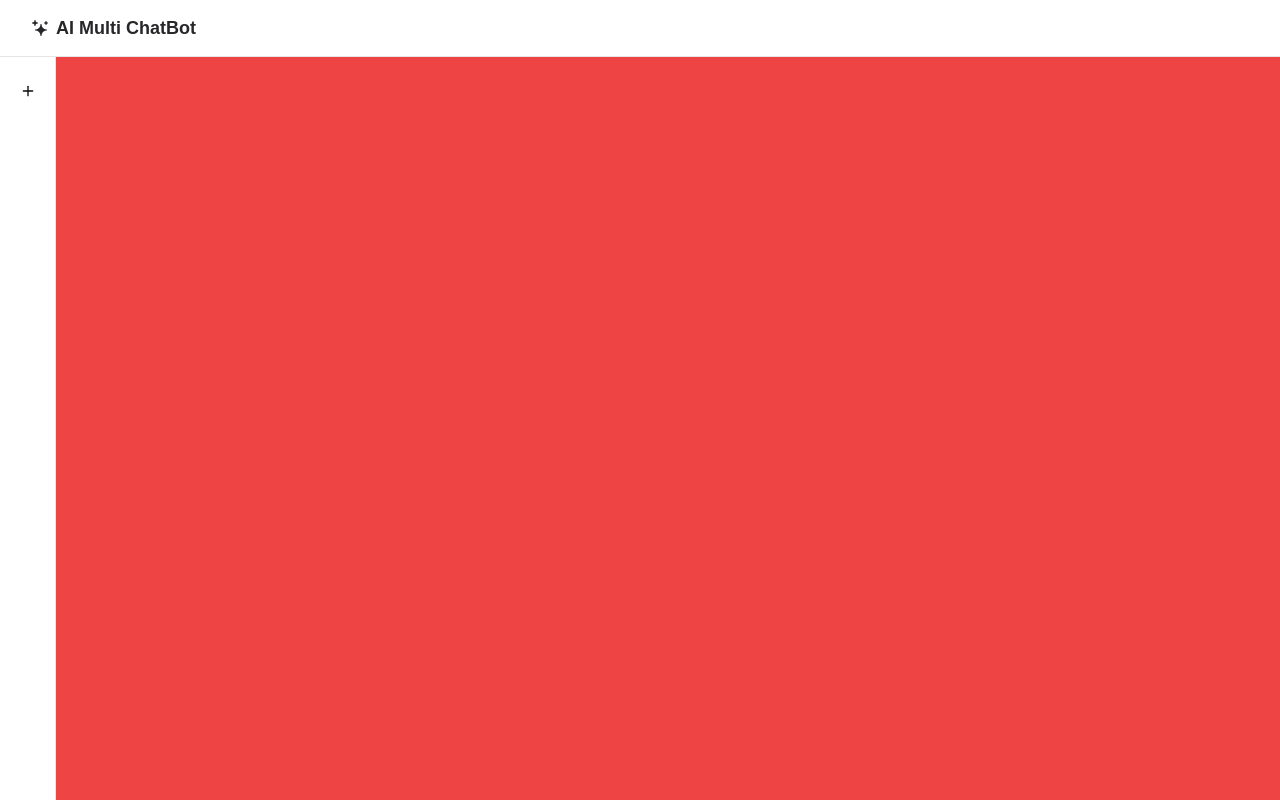
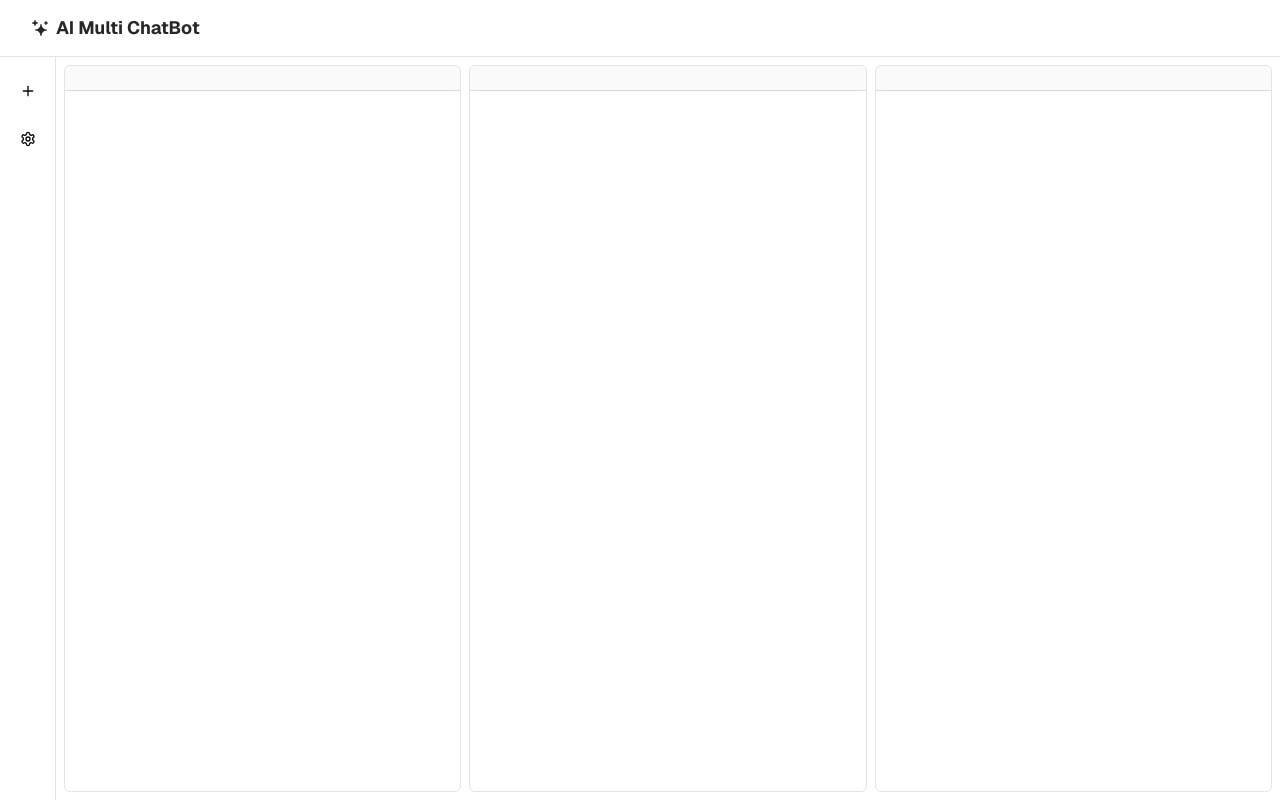
Before and after one commit to ankushagarwal/ai-multi-chat, a Next.js app: page /v2 in a window 1280 px wide. Built offline with nearby package versions, Linux system fonts and the light colour scheme.

Commit message:
Theming, chat components

```diff
--- a/app/globals.css
+++ b/app/globals.css
@@ -2,63 +2,97 @@
 @tailwind components;
 @tailwind utilities;
 
-body {
-  font-family: Arial, Helvetica, sans-serif;
+:root {
+    --foreground-rgb: 0, 0, 0;
+    --background-start-rgb: 214, 219, 220;
+    --background-end-rgb: 255, 255, 255;
+}
+
+@media (prefers-color-scheme: dark) {
+    :root {
+        --foreground-rgb: 255, 255, 255;
+        --background-start-rgb: 0, 0, 0;
+        --background-end-rgb: 0, 0, 0;
+    }
+}
+
+@layer utilities {
+    .text-balance {
+        text-wrap: balance;
+    }
 }
 
 @layer base {
     :root {
         --background: 0 0% 100%;
-    --foreground: 0 0% 3.9%;
+        --background-100: 0 0% 100%;
+        --background-200: 0 0% 98%;
+        --foreground: 240 10% 3.9%;
         --card: 0 0% 100%;
-    --card-foreground: 0 0% 3.9%;
+        --card-foreground: 240 10% 3.9%;
         --popover: 0 0% 100%;
-    --popover-foreground: 0 0% 3.9%;
-    --primary: 0 0% 9%;
+        --popover-foreground: 240 10% 3.9%;
+        --primary: 240 5.9% 10%;
         --primary-foreground: 0 0% 98%;
-    --secondary: 0 0% 96.1%;
-    --secondary-foreground: 0 0% 9%;
-    --muted: 0 0% 96.1%;
-    --muted-foreground: 0 0% 45.1%;
-    --accent: 0 0% 96.1%;
-    --accent-foreground: 0 0% 9%;
+        --secondary: 240 4.8% 95.9%;
+        --secondary-foreground: 240 5.9% 10%;
+        --muted: 240 4.8% 95.9%;
+        --muted-foreground: 240 3.8% 46.1%;
+        --accent: 240 4.8% 95.9%;
+        --accent-foreground: 240 5.9% 10%;
         --destructive: 0 84.2% 60.2%;
         --destructive-foreground: 0 0% 98%;
-    --border: 0 0% 89.8%;
-    --input: 0 0% 89.8%;
-    --ring: 0 0% 3.9%;
+        --border: 240 5.9% 90%;
+        --input: 240 5.9% 90%;
+        --ring: 240 10% 3.9%;
         --chart-1: 12 76% 61%;
         --chart-2: 173 58% 39%;
         --chart-3: 197 37% 24%;
         --chart-4: 43 74% 66%;
         --chart-5: 27 87% 67%;
         --radius: 0.5rem;
+        --sidebar-background: 0 0% 98%;
+        --sidebar-foreground: 240 5.3% 26.1%;
+        --sidebar-primary: 240 5.9% 10%;
+        --sidebar-primary-foreground: 0 0% 98%;
+        --sidebar-accent: 240 4.8% 95.9%;
+        --sidebar-accent-foreground: 240 5.9% 10%;
+        --sidebar-border: 220 13% 91%;
+        --sidebar-ring: 217.2 91.2% 59.8%;
     }
     .dark {
-    --background: 0 0% 3.9%;
+        --background: 240 10% 3.9%;
         --foreground: 0 0% 98%;
-    --card: 0 0% 3.9%;
+        --card: 240 10% 3.9%;
         --card-foreground: 0 0% 98%;
-    --popover: 0 0% 3.9%;
+        --popover: 240 10% 3.9%;
         --popover-foreground: 0 0% 98%;
         --primary: 0 0% 98%;
-    --primary-foreground: 0 0% 9%;
-    --secondary: 0 0% 14.9%;
+        --primary-foreground: 240 5.9% 10%;
+        --secondary: 240 3.7% 15.9%;
         --secondary-foreground: 0 0% 98%;
-    --muted: 0 0% 14.9%;
-    --muted-foreground: 0 0% 63.9%;
-    --accent: 0 0% 14.9%;
+        --muted: 240 3.7% 15.9%;
+        --muted-foreground: 240 5% 64.9%;
+        --accent: 240 3.7% 15.9%;
         --accent-foreground: 0 0% 98%;
         --destructive: 0 62.8% 30.6%;
         --destructive-foreground: 0 0% 98%;
-    --border: 0 0% 14.9%;
-    --input: 0 0% 14.9%;
-    --ring: 0 0% 83.1%;
+        --border: 240 3.7% 15.9%;
+        --input: 240 3.7% 15.9%;
+        --ring: 240 4.9% 83.9%;
         --chart-1: 220 70% 50%;
         --chart-2: 160 60% 45%;
         --chart-3: 30 80% 55%;
         --chart-4: 280 65% 60%;
         --chart-5: 340 75% 55%;
+        --sidebar-background: 240 5.9% 10%;
+        --sidebar-foreground: 240 4.8% 95.9%;
+        --sidebar-primary: 224.3 76.3% 48%;
+        --sidebar-primary-foreground: 0 0% 100%;
+        --sidebar-accent: 240 3.7% 15.9%;
+        --sidebar-accent-foreground: 240 4.8% 95.9%;
+        --sidebar-border: 240 3.7% 15.9%;
+        --sidebar-ring: 217.2 91.2% 59.8%;
     }
 }
 
@@ -66,32 +100,81 @@ body {
     * {
         @apply border-border;
     }
+
     body {
         @apply bg-background text-foreground;
     }
+
+    @font-face {
+        font-family: "geist";
+        font-style: normal;
+        font-weight: 100 900;
+        src: url(/fonts/geist.woff2) format("woff2");
     }
 
-.chat-container .user-message {
-  background-color: rgb(73,135,252);
-  color: white;
-  margin-bottom: 10px;
-  border-radius: 10px;
-  padding: 10px;
+    @font-face {
+        font-family: "geist-mono";
+        font-style: normal;
+        font-weight: 100 900;
+        src: url(/fonts/geist-mono.woff2) format("woff2");
+    }
 }
 
-
-.chat-container .ai-message {
-  background-color: rgba(232, 232, 232, 1);
-  color: black;
-  padding: 10px;
-  border-radius: 10px;
-  margin-bottom: 10px;
+.skeleton {
+    * {
+        pointer-events: none !important;
     }
 
-.chat-container pre {
-  background-color: white;
-  padding: 10px;
-  border-radius: 10px;
-  margin-bottom: 10px;
-  overflow-x: auto;
+    *[class^="text-"] {
+        color: transparent;
+        @apply rounded-md bg-foreground/20 select-none animate-pulse;
     }
+
+    .skeleton-bg {
+        @apply bg-foreground/10;
+    }
+
+    .skeleton-div {
+        @apply bg-foreground/20 animate-pulse;
+    }
+}
+
+.ProseMirror {
+    outline: none;
+}
+
+.cm-editor,
+.cm-gutters {
+    @apply bg-background dark:bg-zinc-800 outline-none selection:bg-zinc-900 !important;
+}
+
+.ͼo.cm-focused > .cm-scroller > .cm-selectionLayer .cm-selectionBackground,
+.ͼo.cm-selectionBackground,
+.ͼo.cm-content::selection {
+    @apply bg-zinc-200 dark:bg-zinc-900 !important;
+}
+
+.cm-activeLine,
+.cm-activeLineGutter {
+    @apply bg-transparent !important;
+}
+
+.cm-activeLine {
+    @apply rounded-r-sm !important;
+}
+
+.cm-lineNumbers {
+    @apply min-w-7;
+}
+
+.cm-foldGutter {
+    @apply min-w-3;
+}
+
+.cm-lineNumbers .cm-activeLineGutter {
+    @apply rounded-l-sm !important;
+}
+
+.suggestion-highlight {
+    @apply bg-blue-200 hover:bg-blue-300 dark:hover:bg-blue-400/50 dark:text-blue-50 dark:bg-blue-500/40;
+}
--- a/app/v2/page.tsx
+++ b/app/v2/page.tsx
@@ -2,14 +2,24 @@
 
 import Header from "@/components/header";
 import LeftSidebar from "@/components/leftsidebar";
+import V2Chat from "@/components/v2chat";
+
 export default function Home() {
   return (
     <div className="flex flex-col">
       <Header />
       <div className="flex flex-row w-full">
         <LeftSidebar />
-        <div className="w-[calc(100dvw-56px)] bg-red-500">
-          <main className="flex overflow-hidden h-[calc(100svh-57px)]"></main>
+        <div className="w-[calc(100dvw-56px)]">
+          <main className="flex overflow-hidden h-[calc(100svh-57px)]">
+            <div className="flex flex-col flex-1 h-full overflow-x-auto bg-background-100">
+              <div className="flex w-full h-full p-2 space-x-2 overflow-x-auto snap-x snap-mandatory md:snap-none md:overflow-y-hidden">
+                <V2Chat />
+                <V2Chat />
+                <V2Chat />
+              </div>
+            </div>
+          </main>
         </div>
       </div>
     </div>
--- a/components/leftsidebar.tsx
+++ b/components/leftsidebar.tsx
@@ -1,5 +1,5 @@
 import { Button } from "@/components/ui/button";
-import { Plus } from "lucide-react";
+import { Plus, Settings } from "lucide-react";
 
 export default function LeftSidebar() {
   return (
@@ -8,6 +8,9 @@ export default function LeftSidebar() {
         <Button size="icon" variant="ghost">
           <Plus />
         </Button>
+        <Button size="icon" variant="ghost">
+          <Settings />
+        </Button>
       </div>
     </div>
   );
--- /dev/null
+++ b/components/v2chat.tsx
@@ -0,0 +1,23 @@
+export default function V2Chat() {
+  return (
+    <div
+      id="chats-index-0"
+      className="@container flex-shrink-0 md:flex-shrink md:min-w-96 snap-center rounded-md min-h-[250px] bg-background-100 w-full h-full"
+      tabIndex={-1}
+    >
+      <div className="w-full h-full rounded-md border border-gray-alpha-400">
+        <div className="h-full w-full overflow-hidden rounded-md">
+          <div
+            id="scroll-container-3668f080-4099-4337-9b99-bfac1df9abf9_1"
+            className="flex flex-col flex-no-wrap h-full overflow-y-auto overscroll-y-none"
+            style={{ overflowAnchor: "none" }}
+          >
+            <div className="sticky top-0 z-10 flex-shrink-0 min-w-0 min-h-0 border-b">
+              <div className="flex items-center bg-background-200 backdrop-blur shadow-[0_1px_rgba(202,206,214,.3),0_5px_10px_-5px_rgba(0,0,0,.05)] dark:shadow-[0_1px_rgba(255,255,255,0.15)] justify-between py-3 pl-3 pr-2"></div>
+            </div>
+          </div>
+        </div>
+      </div>
+    </div>
+  );
+}
--- a/package.json
+++ b/package.json
@@ -31,6 +31,7 @@
   },
   "devDependencies": {
     "@eslint/eslintrc": "^3",
+    "@tailwindcss/typography": "^0.5.15",
     "@types/node": "^20",
     "@types/react": "^18.3.1",
     "@types/react-dom": "^18.3.0",
--- a/tailwind.config.ts
+++ b/tailwind.config.ts
@@ -1,6 +1,6 @@
 import type { Config } from "tailwindcss";
 
-export default {
+const config: Config = {
   darkMode: ["class"],
   content: [
     "./pages/**/*.{js,ts,jsx,tsx,mdx}",
@@ -8,55 +8,72 @@ export default {
     "./app/**/*.{js,ts,jsx,tsx,mdx}",
   ],
   theme: {
+    fontFamily: {
+      sans: ["geist"],
+      mono: ["geist-mono"],
+    },
     extend: {
+      borderRadius: {
+        lg: "var(--radius)",
+        md: "calc(var(--radius) - 2px)",
+        sm: "calc(var(--radius) - 4px)",
+      },
       colors: {
-  			background: 'hsl(var(--background))',
-  			foreground: 'hsl(var(--foreground))',
+        background: "hsl(var(--background))",
+        "background-100": "hsl(var(--background-100))",
+        "background-200": "hsl(var(--background-200))",
+        foreground: "hsl(var(--foreground))",
         card: {
-  				DEFAULT: 'hsl(var(--card))',
-  				foreground: 'hsl(var(--card-foreground))'
+          DEFAULT: "hsl(var(--card))",
+          foreground: "hsl(var(--card-foreground))",
         },
         popover: {
-  				DEFAULT: 'hsl(var(--popover))',
-  				foreground: 'hsl(var(--popover-foreground))'
+          DEFAULT: "hsl(var(--popover))",
+          foreground: "hsl(var(--popover-foreground))",
         },
         primary: {
-  				DEFAULT: 'hsl(var(--primary))',
-  				foreground: 'hsl(var(--primary-foreground))'
+          DEFAULT: "hsl(var(--primary))",
+          foreground: "hsl(var(--primary-foreground))",
         },
         secondary: {
-  				DEFAULT: 'hsl(var(--secondary))',
-  				foreground: 'hsl(var(--secondary-foreground))'
+          DEFAULT: "hsl(var(--secondary))",
+          foreground: "hsl(var(--secondary-foreground))",
         },
         muted: {
-  				DEFAULT: 'hsl(var(--muted))',
-  				foreground: 'hsl(var(--muted-foreground))'
+          DEFAULT: "hsl(var(--muted))",
+          foreground: "hsl(var(--muted-foreground))",
         },
         accent: {
-  				DEFAULT: 'hsl(var(--accent))',
-  				foreground: 'hsl(var(--accent-foreground))'
+          DEFAULT: "hsl(var(--accent))",
+          foreground: "hsl(var(--accent-foreground))",
         },
         destructive: {
-  				DEFAULT: 'hsl(var(--destructive))',
-  				foreground: 'hsl(var(--destructive-foreground))'
+          DEFAULT: "hsl(var(--destructive))",
+          foreground: "hsl(var(--destructive-foreground))",
         },
-  			border: 'hsl(var(--border))',
-  			input: 'hsl(var(--input))',
-  			ring: 'hsl(var(--ring))',
+        border: "hsl(var(--border))",
+        input: "hsl(var(--input))",
+        ring: "hsl(var(--ring))",
         chart: {
-  				'1': 'hsl(var(--chart-1))',
-  				'2': 'hsl(var(--chart-2))',
-  				'3': 'hsl(var(--chart-3))',
-  				'4': 'hsl(var(--chart-4))',
-  				'5': 'hsl(var(--chart-5))'
-  			}
+          "1": "hsl(var(--chart-1))",
+          "2": "hsl(var(--chart-2))",
+          "3": "hsl(var(--chart-3))",
+          "4": "hsl(var(--chart-4))",
+          "5": "hsl(var(--chart-5))",
         },
-  		borderRadius: {
-  			lg: 'var(--radius)',
-  			md: 'calc(var(--radius) - 2px)',
-  			sm: 'calc(var(--radius) - 4px)'
-  		}
-  	}
+        sidebar: {
+          DEFAULT: "hsl(var(--sidebar-background))",
+          foreground: "hsl(var(--sidebar-foreground))",
+          primary: "hsl(var(--sidebar-primary))",
+          "primary-foreground": "hsl(var(--sidebar-primary-foreground))",
+          accent: "hsl(var(--sidebar-accent))",
+          "accent-foreground": "hsl(var(--sidebar-accent-foreground))",
+          border: "hsl(var(--sidebar-border))",
+          ring: "hsl(var(--sidebar-ring))",
         },
-  plugins: [require("tailwindcss-animate")],
-} satisfies Config;
+      },
+    },
+  },
+  plugins: [require("tailwindcss-animate"), require("@tailwindcss/typography")],
+};
+export default config;
```
Also changed, not shown: components.json, 1 other file (tests, documents, lock files or other folders). Lines whose indentation alone changed are shown as unchanged.
